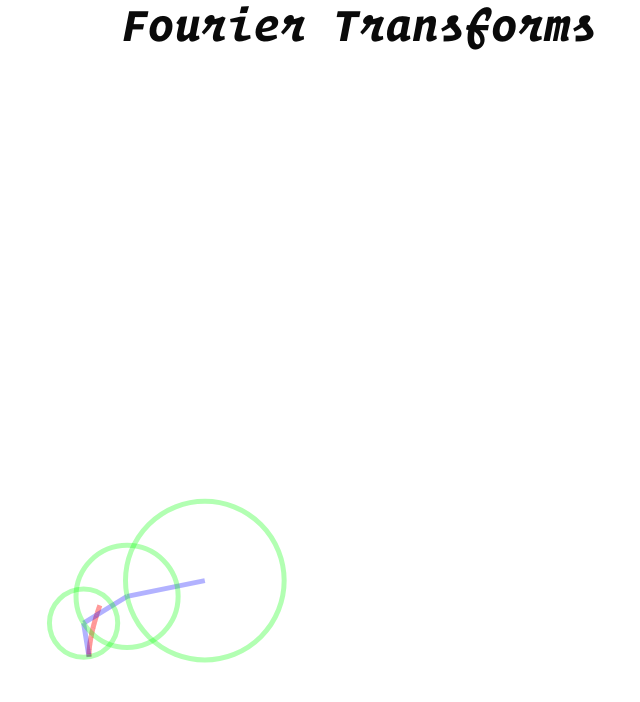
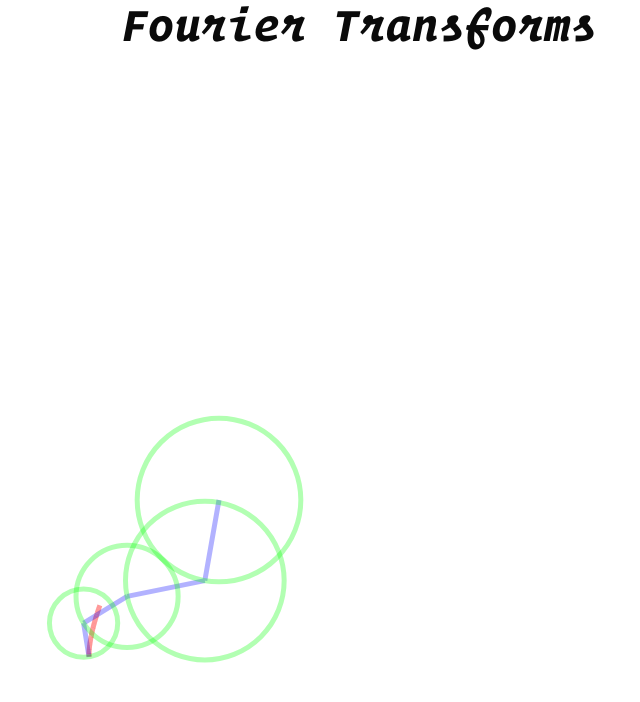
Before and after one commit to 4oeuhtns/fouriertransform, a Next.js app: page /test in a window 1280 px wide. Shown: the top 702 px of the page, without its empty margins (281-921 px from the left). Built offline with nearby package versions, Linux system fonts and the light colour scheme.

Commit message:
circle bug fix i think

```diff
--- a/components/epicycle.jsx
+++ b/components/epicycle.jsx
@@ -6,7 +6,6 @@ import { useRef, useEffect } from "react";
 export default function Epicycle({ points, speed, ...props }) {
   console.log(points);
   let circles = solver(points);
-  //console.log(JSON.stringify(circles));
 
   const currentPoint = useRef([]);
   const prevPoint = useRef([]);
@@ -46,7 +45,7 @@ export default function Epicycle({ points, speed, ...props }) {
           circles[i].amp * Math.sin(circles[i].freq * frame + circles[i].phase),
       ];
 
-      if (i > 0) {
+      if (!(i === 0 && circles[i].freq === 0)) {
         ctx.moveTo(prev[0], prev[1]);
         ctx.lineTo(cur[0], cur[1]);
       }
@@ -66,7 +65,7 @@ export default function Epicycle({ points, speed, ...props }) {
           circles[i].amp * Math.sin(circles[i].freq * frame + circles[i].phase),
       ];
 
-      if (i > 0) {
+      if (!(i === 0 && circles[i].freq === 0)) {
         ctx.beginPath();
         ctx.arc(prev[0], prev[1], circles[i].amp, 0, 2 * Math.PI);
         ctx.stroke();
```
